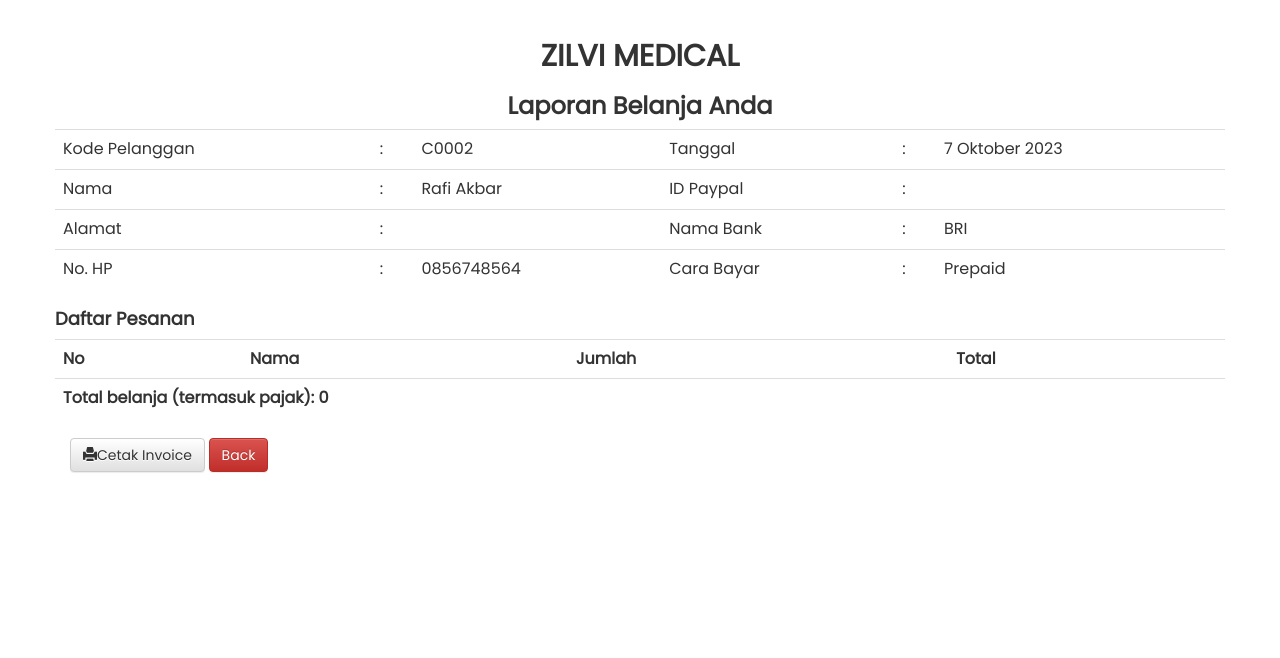
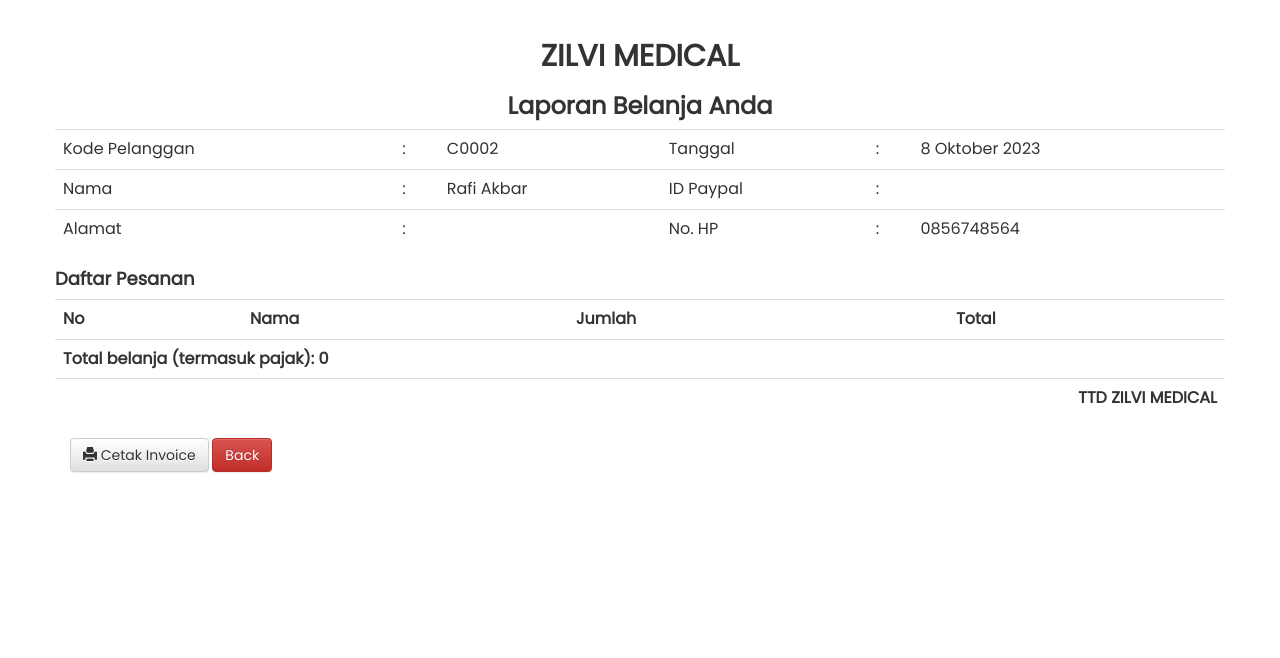
Before and after one commit to zilviazz/toko_alat, a PHP site: page /selesai.php?kode_cs=C0002 in a window 1280 px wide. Shown: the part 62-720 px from the top of the page. Run offline with PHP 8.4, Linux system fonts and the light colour scheme; data comes from the database, SQL or seed files in the repository; data that the repository does not hold is empty.

Commit message:
invoice, reduce memori

```diff
--- a/kategori_proses.php
+++ b/kategori_proses.php
@@ -18,7 +18,7 @@
 <div class="container">
 <div class="col-md-3">
 			<div class="category">
-				<h2>Kategori</h2>
+				<h2><b>Kategori</b></h2>
 				<ul>
 					<?php
 						$result1 = mysqli_query($conn, "SELECT * FROM kategori_produk");
--- a/produk.php
+++ b/produk.php
@@ -16,7 +16,7 @@
 		<!-- Categories on the left -->
 		<div class="col-md-3">
 			<div class="category">
-				<h2>Kategori</h2>
+				<h2><b>Kategori</b></h2>
 				<ul>
 					<?php
 						$result1 = mysqli_query($conn, "SELECT * FROM kategori_produk");
--- a/selesai.php
+++ b/selesai.php
@@ -3,7 +3,6 @@
 	<link rel="preconnect" href="https://fonts.gstatic.com" crossorigin>
 	<link href="https://fonts.googleapis.com/css2?family=Poppins&display=swap" rel="stylesheet">
 </head>
-
 
 <?php
 include 'header.php';
@@ -28,7 +27,7 @@
 							<td><?= $row['kode_customer']; ?></td>
 							<td>Tanggal</td>
 							<td>:</td>
-							<td>7 Oktober 2023</td>
+							<td>8 Oktober 2023</td>
 						</tr>
 						</tr>
 						<tr>
@@ -43,17 +42,20 @@
 							<td>Alamat</td>
 							<td>:</td>
 							<td><?= $row['alamat']; ?></td>
-							<td>Nama Bank</td>
-							<td>:</td>
-							<td>BRI</td>
-						</tr>
-						<tr>
 							<td>No. HP</td>
 							<td>:</td>
 							<td><?= $row['telp']; ?></td>
-							<td>Cara Bayar</td>
+							<!-- <td>Nama Bank</td>
 							<td>:</td>
-							<td>Prepaid</td>
+							<td>BRI</td> -->
+						</tr>
+						<tr>
+							<!-- <td>No. HP</td>
+							<td>:</td>
+							<td><?= $row['telp']; ?></td> -->
+							<!-- <td>Cara Bayar</td>
+							<td>:</td>
+							<td>Prepaid</td> -->
 						</tr>
 						<?php
 
@@ -89,6 +91,9 @@
 				<tr>
 					<td colspan="5" style="text-align: left; font-weight: bold;">Total belanja (termasuk pajak): <?= number_format($hasil); ?></td>
 				</tr>
+				<tr>
+					<td colspan="5" style="text-align: right; font-weight: bold;">TTD ZILVI MEDICAL</td>
+				</tr>
 			</table>
 
 		</div>
@@ -96,7 +101,7 @@
 	</div>
 	<form action="proses/order.php" method="POST">
 
-		<a href="" onclick="window.print()" class="btn btn-default"><i class="glyphicon glyphicon-print"></i>Cetak Invoice</a>
+		<a href="" onclick="window.print()" class="btn btn-default"><i class="glyphicon glyphicon-print"></i> Cetak Invoice</a>
 		<a href="keranjang.php?hapus_keranjang=<?= $kd; ?>" class="btn btn-danger">Back</a>
 	</form>
 </div>
```
Also changed, not shown: register.php (+9 -0 lines).
